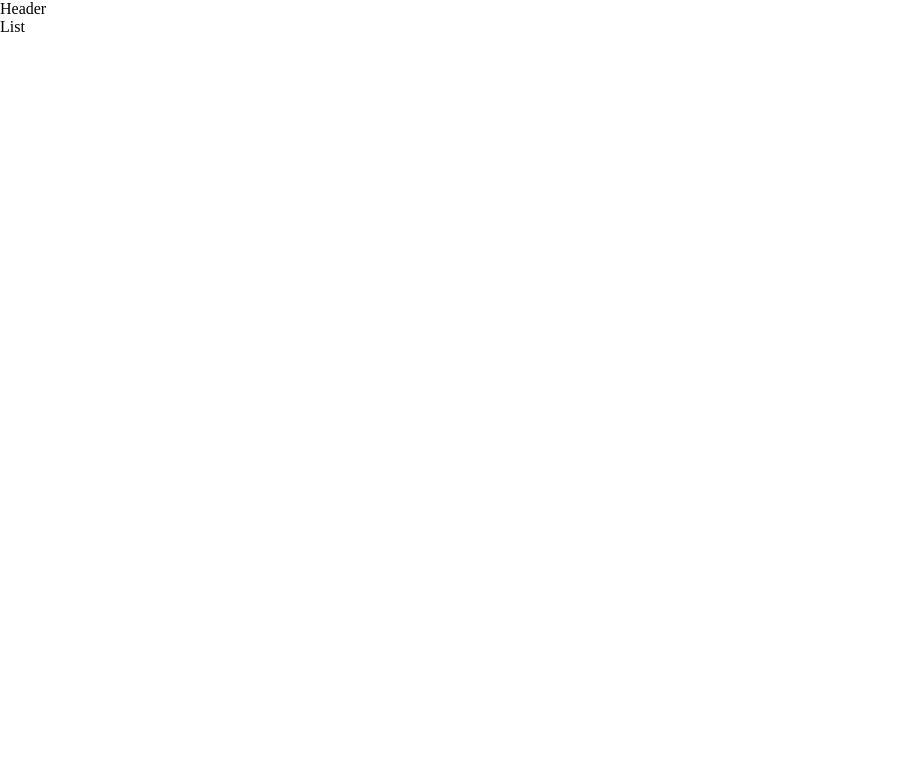
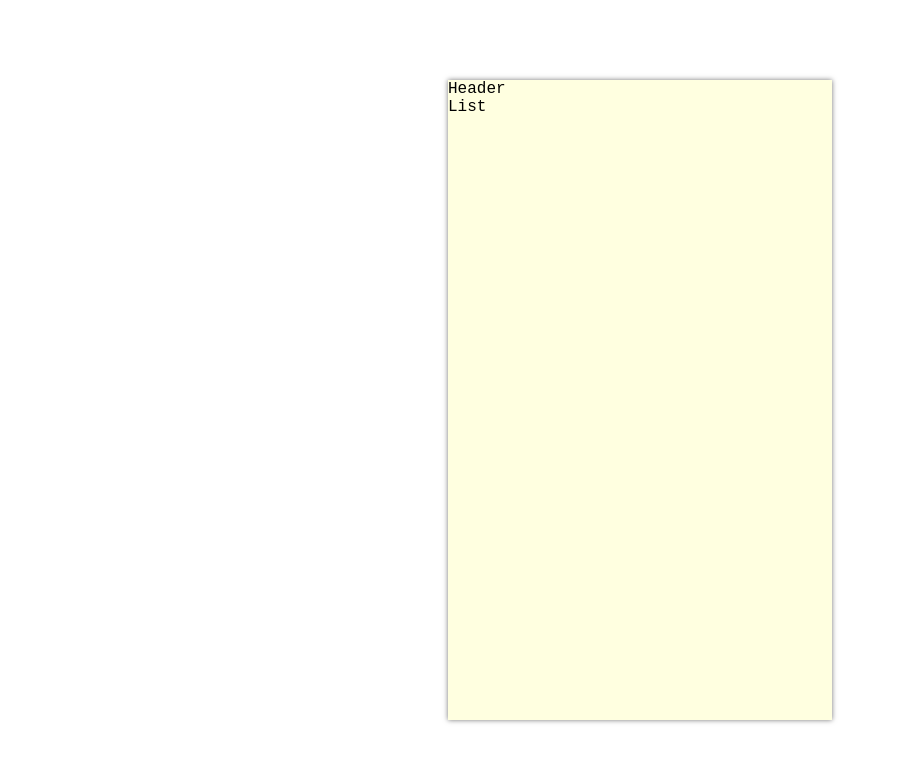
Before and after one commit to rosegolden1677/react-todo-app, a React (Create React App) app: page / in a window 1280 px wide. Shown: the top 762 px of the page, without its empty margins (0-898 px from the left). Built offline with nearby package versions, Linux system fonts and the light colour scheme.

Commit message:
update styles

```diff
--- a/src/App.css
+++ b/src/App.css
@@ -5,3 +5,20 @@
   padding: 0;
   box-sizing: border-box;
 }
+
+body {
+  font-family: 'Courier New', Courier, monospace;
+
+  display: flex;
+  justify-content: center;
+}
+
+.todo-container {
+  background-color: lightyellow;
+  box-shadow: 0px 0px 5px rgba(0,0,0,0.54);
+
+  width: 30vw;
+  height: 80vh;
+
+  margin-top: 5rem;
+}
```
